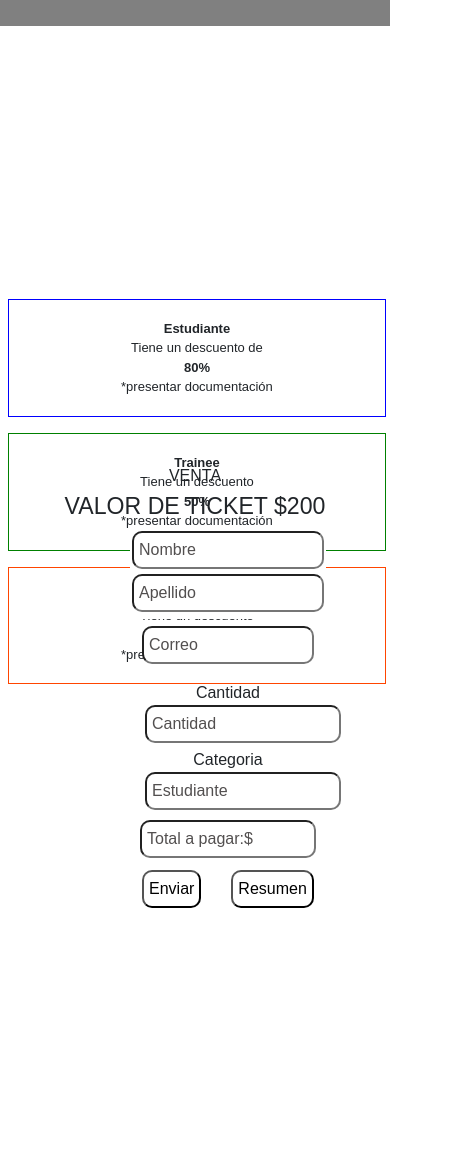
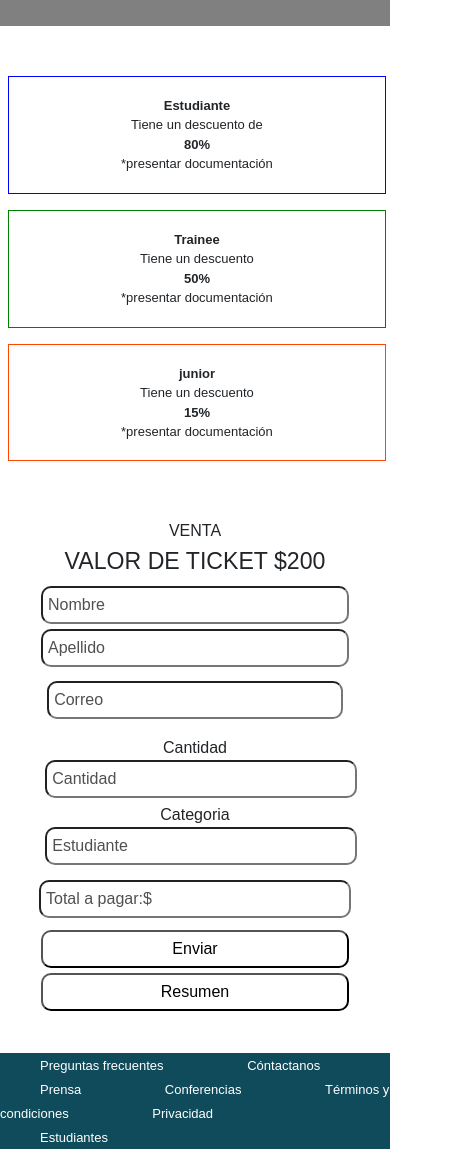
Before and after one commit to SilRz/mi-primer-repositorio-git, a plain HTML site: page indexx.html in a window 390 px wide. Shown: the part 74-1223 px from the top of the page, 456 px wide, since content can reach past the window. Before the commit the page ends 989 px from the top, so only its background shows below. Drawn offline with nearby package versions, Linux system fonts and the light colour scheme.

Commit message:
probandojs

```diff
--- a/indexx.html
+++ b/indexx.html
@@ -6,11 +6,11 @@
     <link rel="stylesheet" href="style.css">
     <link href="https://cdn.jsdelivr.net/npm/bootstrap@5.0.2/dist/css/bootstrap.min.css" rel="stylesheet" integrity="sha384-EVSTQN3/azprG1Anm3QDgpJLIm9Nao0Yz1ztcQTwFspd3yD65VohhpuuCOmLASjC" crossorigin="anonymous">
     <link rel="stylesheet" href="https://cdn.jsdelivr.net/npm/bootstrap-icons@1.11.1/font/bootstrap-icons.css">
-    <title>Document</title>
+    <title>Comprar tickets</title>
 </head>
 <body>
     <header>
-        <div class="logo">
+        <div class="logo" >
           <a herf="#"> Conf. Bs As</a>
         </div>
             <!--<input type="checkbox" id="check">
@@ -66,11 +66,11 @@
         <h6>VENTA</h6>
         <h3>VALOR DE TICKET $200</h3>
       </div>
-      </section>
-      <section id="formu-dos">
-    <form action="#" >
+    </section>
+    <section >
+      <form action="#" id="form" onsubmit="return validarFormulario()">
 
-        <div  >
+        <div  id="formu-dos">
           <div  class="ajus-form">
             <input class="nombre"type="text" name="nombre" id="nombre" placeholder="Nombre"></input>
 
@@ -82,7 +82,7 @@
           </div>
           <div  class="ajus-formu">
             <label for="cantidad">Cantidad</label>
-            <input class="cantidad"type="text" name="cantidad" id="cantidad" placeholder="Cantidad"></input>
+            <input class="cantidad"type="nember" name="cantidad" id="cantidad" placeholder="Cantidad"></input>
           <!--</div>
           <div>-->
             <label for="categoria">Categoria</label>
@@ -92,13 +92,28 @@
             <input type="number" id="pagoTotal" name="pagoTotal" min="20" max="200" placeholder="Total a pagar:$"></a>
           </div>
           <div class="btn-bores">
-            <input type="submit" value="Enviar">
-            <input type="submit" value="Resumen">
+            <input type="submit" value="Enviar"></input>
+            <input type="submit" value="Resumen"></input>
+            <p class="warnings" id="warnings"></p>
             <!--<a href="#" class="btn-borrar">Borrar</a>
             <a href="#" class="btn-resumen">Resumen</a>-->
           </div>
         </div>
-    </form>
+      </form>
+    </section>
+    <footer >
+      <div>
+
+        <a herf="#"class="btn-footr"> Preguntas frecuentes </a>
+        <a herf="#"class="btn-footr"> Cóntactanos </a>
+        <a herf="#" class="btn-footr"> Prensa </a>
+        <a herf="#" class="btn-footr"> Conferencias </a>
+        <a herf="#" class="btn-footr"> Términos y condiciones </a>
+        <a herf="#" class="btn-footr"> Privacidad </a>
+        <a herf="#" class="btn-footr"> Estudiantes </a>
+
+      </div>
+    </footer>
     <script src="./main.js"></script>
 </body>
 </html>
--- a/main.js
+++ b/main.js
@@ -9,3 +9,65 @@ abrir.addEventListener("click", () => {
 cerrar.addEventListener("click", () =>{
     nav.classList.remove("visible");
 })
+// -------validación de formulario---------
+var nombre= document.getElementById("nombre").value;
+var apellido= document.getElementById("apellido").value;
+var correo= document.getElementById("email").value;
+var cantidad= document.getElementById("cantidad").value;
+var categoria= document.getElementById("categoria").value;
+var pagoTotal= document.getElementById("pagoTotal").value;
+/*var enviar= documen-getElementById("enviar").value;
+var resumen= documen.getElementById("resumen").value;
+var form= document.getElementById("form");
+var parrafo= document.getElementById(warnings);*/
+var valido= true;
+
+/*form.addEventListener("submit", e=>{
+    e.preventDefault()
+    let warnings = "";
+    let entrar= fale;
+    let regexEmail = /^\w+([\.-]?\w+)*@\w+([\.-]?\w+)*(\.\w{2.3})+$/;
+    parrafo.innerHTML="";*/
+
+    if(nombre.value.length<6){
+        warnings += 'El nombre no es valido <br>';
+        entrar= true;
+    }
+    if(apellido.value.length <6){
+        warnings +='El apellido no es valido <br>';
+        entrar = true;
+    }
+    if(regexEmail.test(email.value)){
+        warnings += 'El email no es valido <br>';
+        entrar= true;
+    }
+
+    if(cantidad >= 1){
+        entrar= true;
+
+    }
+    else{
+        warnings += 'La cantidad ingresada no es valida <br>';
+
+    }
+    if(categoria==estudiante||trainee||junior){
+        entrar=true;
+
+    }else{
+        warnings += 'La categoria no es valida <br>';
+
+
+    }
+    if(pagoTotal > 40){
+        entrar= true;
+
+    }else{
+        warnings +='El monto ingresado no es valido <br>';
+    }
+    if(entrar){
+        parrafo.innerHTML= warnings;
+    }else{
+        parrafo.innerHTML="Enviado";
+    }
+
+  }  )
--- a/style.css
+++ b/style.css
@@ -411,13 +411,15 @@ footer{
  text-decoration: none;
 }
 /* css de segundo indexx*/
+
 .tarj{
    padding:50px;
    margin:20px;
    display:flex;
-   justify-content:space-around;
+   justify-content:space-between;
    text-align: center;
    height: 300px;
+
 
 
 }
@@ -462,31 +464,30 @@ footer{
     border: 1.5px solid orangered;
 
 }
+
 .modifText{
-    text-align: center !important;
+    text-align: center;
+    z-index: 100%;
 
 }
-#formu-dos{
-    display:flex;
-}
+
 .ajus-form{
     display:flex;
-
-    justify-content:space-between;
+   justify-content:space-between;
     background: #fff;
     border: 1px solido rgb(182, 178, 178);
     padding: 2px 2px;
     outline: 0;
     align-items: center;
     margin-bottom: 5px;
-    margin-left:130px;
-    margin-right: 130px;
+    margin-left:10%;
+    margin-right: 10%;
 
 }
 .ajusCorreo{
     display:flex;
-    margin-left: 125px;
-    margin-right: 125px;
+    margin-left: 10%;
+    margin-right: 10%;
     justify-content: space-between;
     align-items: center;
     border:1px solido rgb(182, 178, 178);
@@ -498,17 +499,17 @@ footer{
     display:flex;
     margin-top: 10px;
     margin-bottom: 10px;
-    text-align: center;
-    margin-left: 130px;
-    margin-right: 130px;
-    justify-content:space-between;
+    margin-left: 10%;
+    margin-right: 10%;
+
 }
+
 
 
 .totalPagar{
     display:flex;
-    margin-left:125px;
-    margin-right: 125px;
+    margin-left:10%;
+    margin-right: 10%;
     margin-bottom: 5px;
     align-items: center;
     justify-content: space-between;
@@ -517,17 +518,19 @@ footer{
     display:flex;
     align-items: center;
     justify-content: space-between;
-    margin-left: 125px;
-    margin-right: 125px;
+    margin-left: 10%;
+    margin-right: 10%;
     justify-content: space-between;
     border:1px solido rgb(182, 178, 178);
     padding: 2px 2px;
     outline: 0;
-    color:#33a033;
+    margin-bottom: 15px;
+    color: #33a033;
 
 }
 .btn-bores:hover{
     cursor: pointer;
+
 
 }
 .btn-pagar{
@@ -541,6 +544,13 @@ footer{
 .btn-footr:hover{
     color:rgb(21, 41, 2);
 
+}
+.warnings{
+    width: 200px;
+    text-align: center;
+    margin:auto;
+    color:rgb(231, 70, 70);
+    padding-top: 20px;
 }
 @media (max-width: 768px){
     /*HEADER*/
@@ -643,26 +653,40 @@ footer{
        flex-direction: column;
        padding-left: 2%;
        padding-right: 1%;
-       padding-top: 70%;
-       margin: auto;
+       margin:0%;
        font-size: small;
     }
     .modifText{
         font-size:small;
-        margin-top: 30%;
+        margin-top: 50%;
         align-items: center;
+
+    }
+
+    #formu-dos input{
+      flex-direction: row;
+       max-width: 100%;
+       margin-left: 2%;
+       margin-right: 2%;
 
     }
     .ajus-form{
         flex-direction: column;
+        max-width: 100%;
     }
-    #formu-dos{
-        display: column;
-        align-items: center;
+    .btn-bores{
+        flex-direction: column;
+        max-width: 100%;
+
+    }
+    .totalPagar{
+        flex-direction: column;
+        max-width: 100%;
 
     }
     .ajus-formu{
-        display:block;
-
+        flex-direction: column;
+        text-align:center;
+        max-width: 100%;
     }
 }
```
